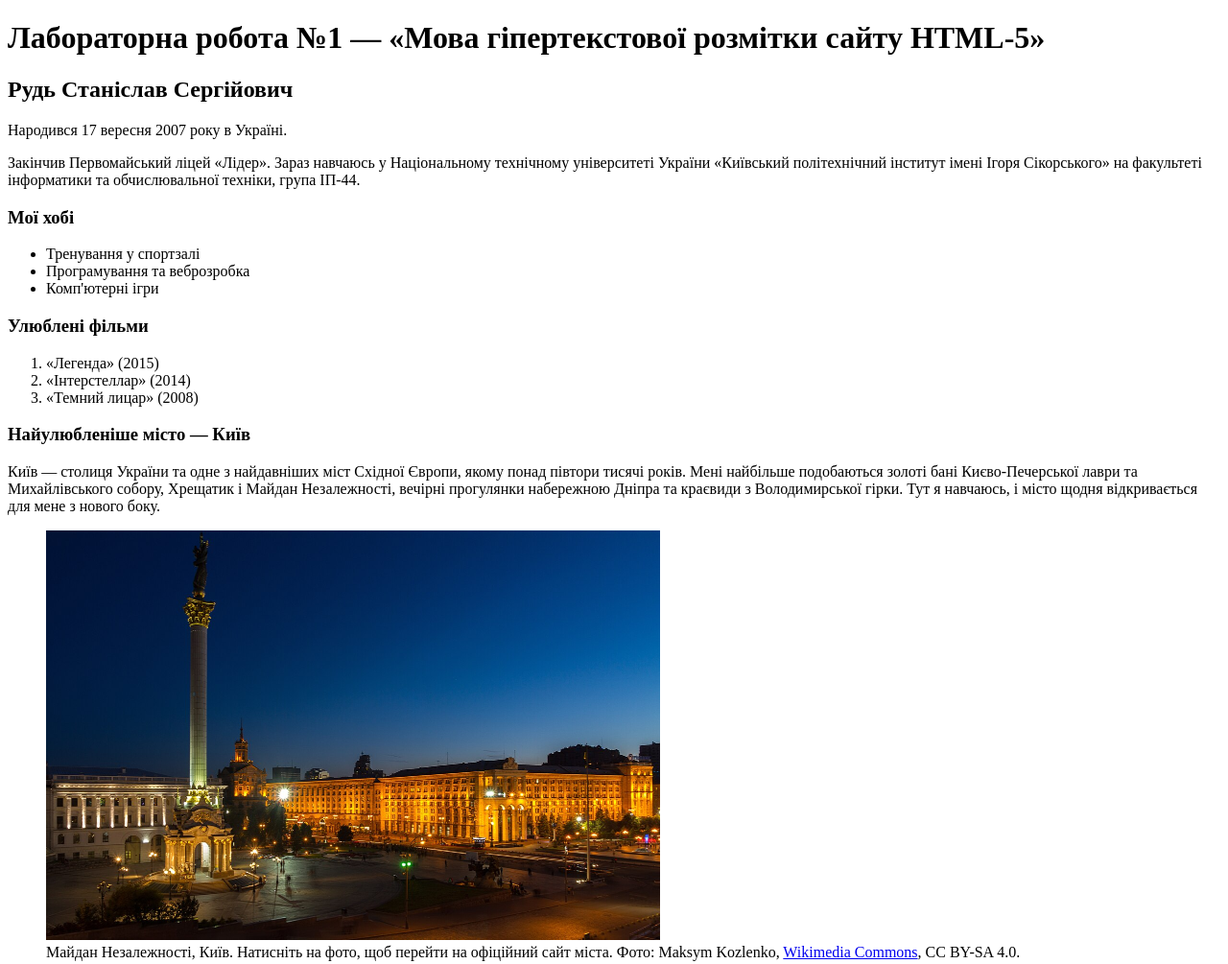
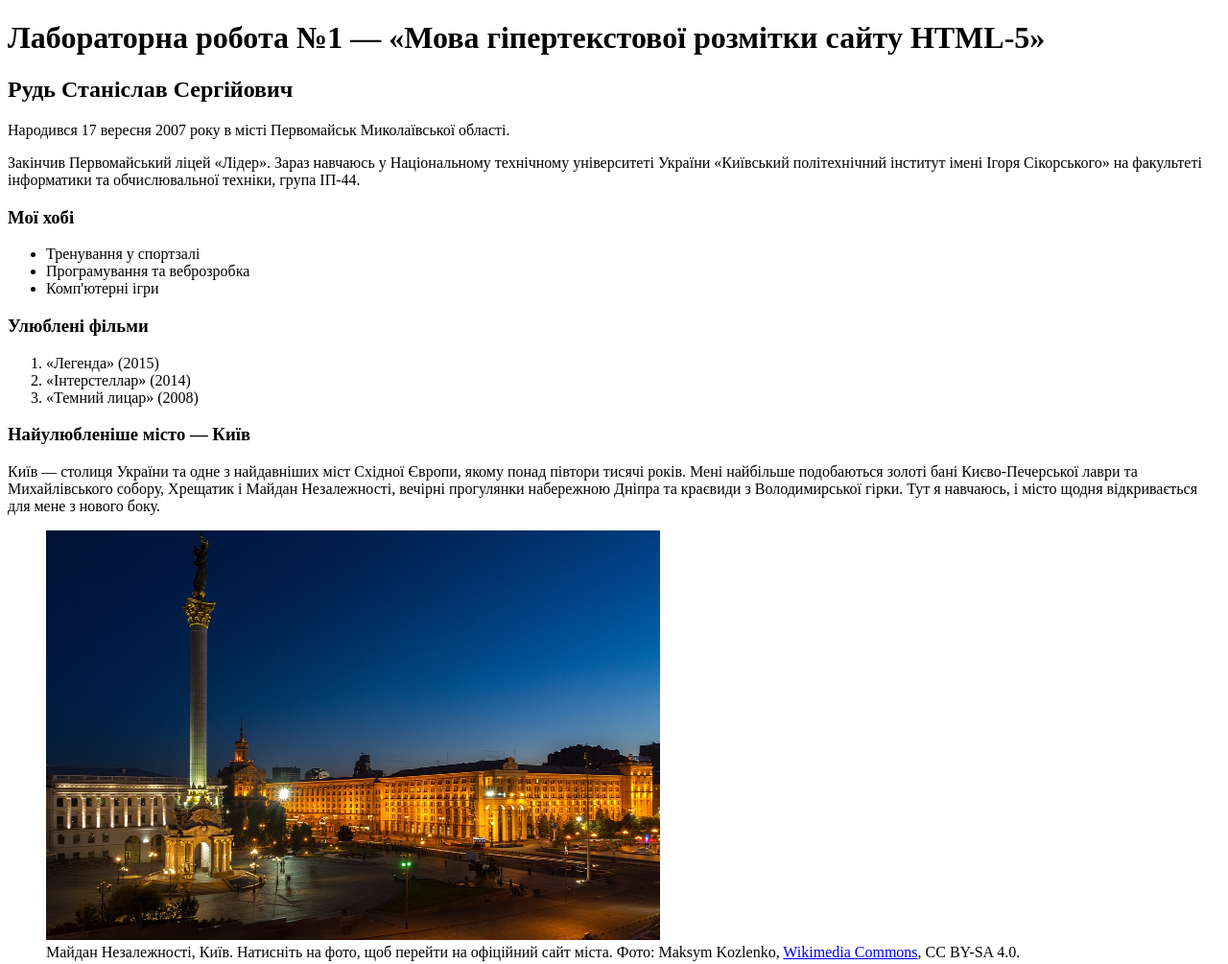
Before and after one commit to kexbsi/frontend-2026-lab1, a plain HTML site: page index.html in a window 1280 px wide. Shown: the top 1005 px of the page at 96% size. Drawn offline with Linux system fonts and the light colour scheme.

Commit message:
Lab 1: add place of birth

```diff
--- a/index.html
+++ b/index.html
@@ -16,7 +16,7 @@
   <main>
     <section>
       <h2>Рудь Станіслав Сергійович</h2>
-      <p>Народився 17 вересня 2007 року в Україні.</p>
+      <p>Народився 17 вересня 2007 року в місті Первомайськ Миколаївської області.</p>
       <p>
         Закінчив Первомайський ліцей «Лідер».
         Зараз навчаюсь у Національному технічному університеті України
```
